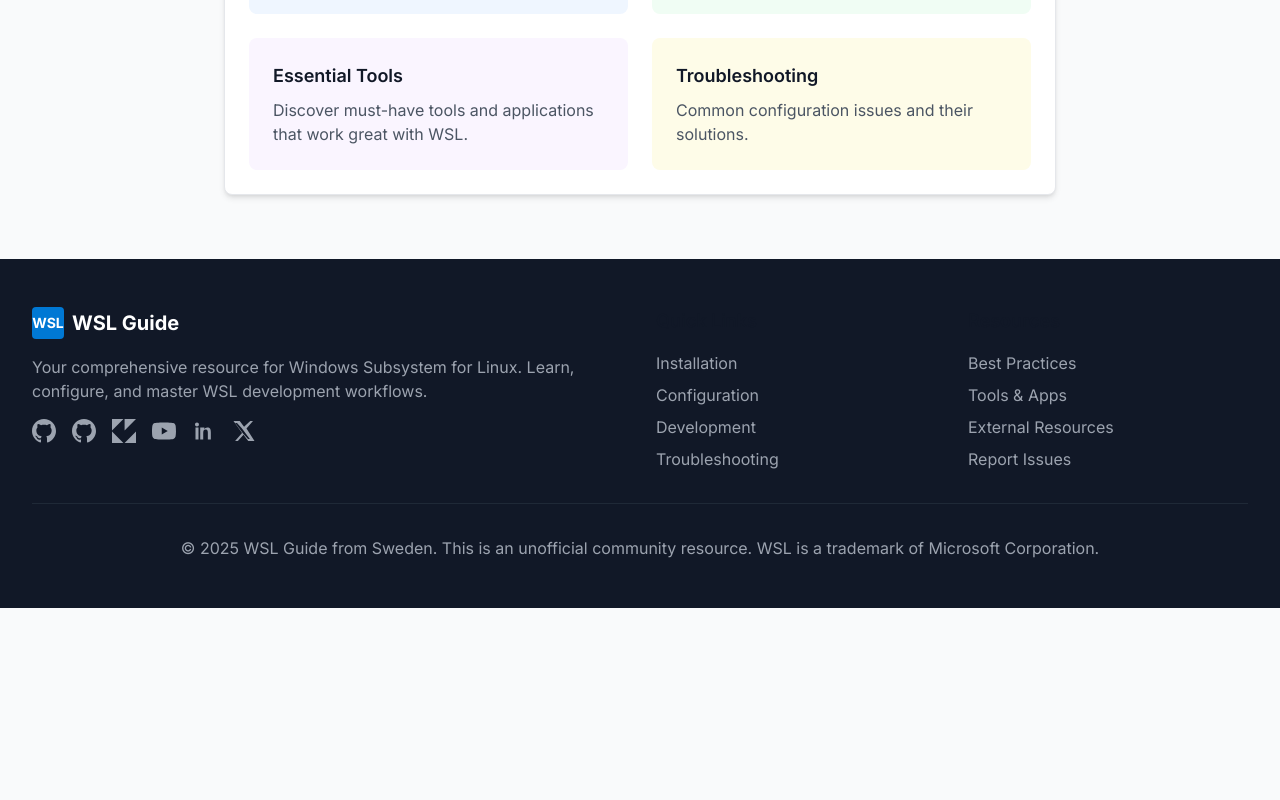
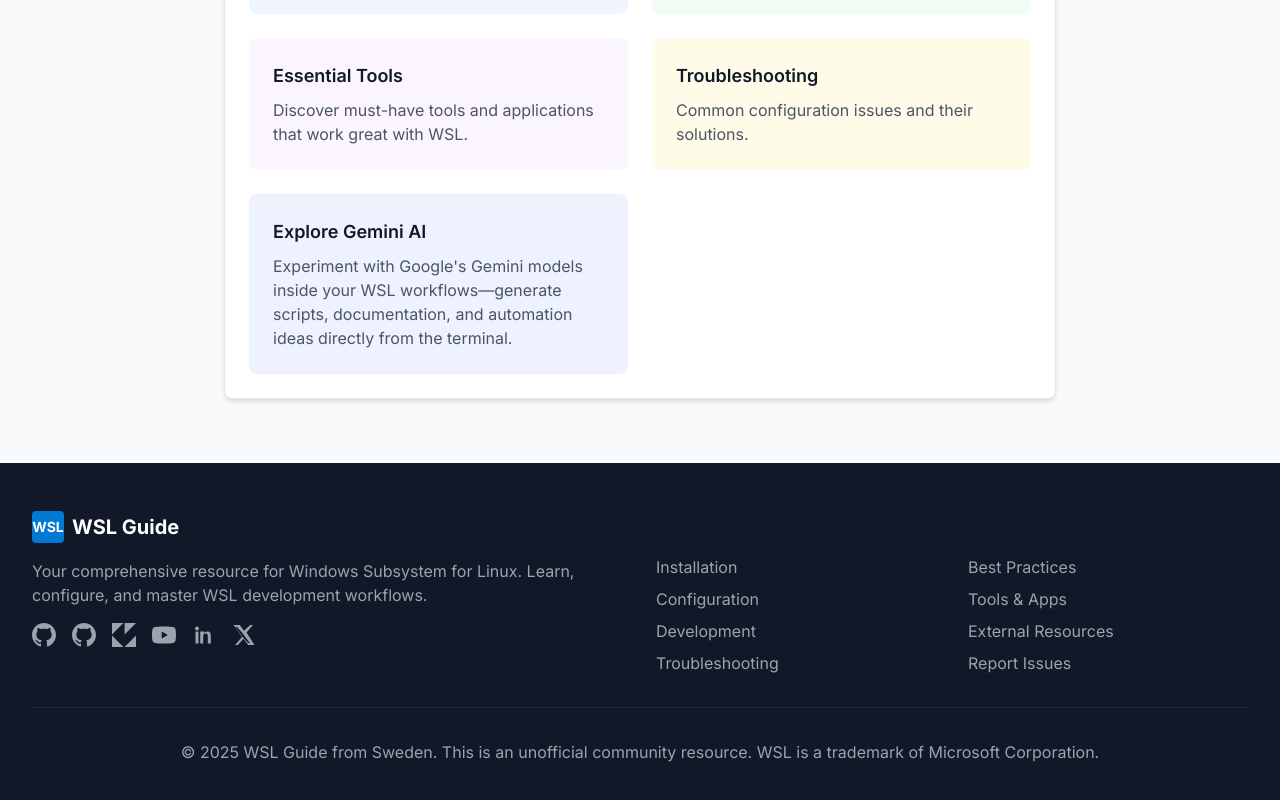
Before and after one commit to vinberg88/vinberg88.github.io, a Next.js app: page /configuration in a window 1280 px wide. Shown: the part 4586-5386 px from the top of the page. Before the commit the page ends 5194 px from the top, so only its background shows below. Built offline with nearby package versions, Linux system fonts and the light colour scheme.

Commit message:
Fix mail script and enhance configuration page

```diff
--- a/package.json
+++ b/package.json
@@ -1 +1 @@
-{"name":"wsl-guide-nextjs","version":"0.1.0","private":true,"scripts":{"dev":"next dev","build":"next build","start":"next start","lint":"next lint"},"dependencies":{"@tailwindcss/typography":"^0.5.19","@types/nodemailer":"^7.0.2","autoprefixer":"^10.4.21","next":"15.5.7","nodemailer":"^7.0.11","react":"^18","react-dom":"^18"},"devDependencies":{"@types/node":"^20","@types/react":"^18","@types/react-dom":"^18","eslint":"^8","eslint-config-next":"15.5.4","postcss":"^8.5.6","tailwindcss":"^3.4.1","typescript":"^5"},"overrides":{"glob":"10.5.0"}}
+{"name":"wsl-guide-nextjs","version":"0.1.0","private":true,"scripts":{"dev":"next dev","build":"next build","start":"next start","lint":"next lint"},"dependencies":{"@tailwindcss/typography":"^0.5.19","@types/nodemailer":"^7.0.2","autoprefixer":"^10.4.21","dotenv":"^16.4.5","next":"15.5.7","nodemailer":"^7.0.11","react":"^18","react-dom":"^18"},"devDependencies":{"@types/node":"^20","@types/react":"^18","@types/react-dom":"^18","eslint":"^8","eslint-config-next":"15.5.4","postcss":"^8.5.6","tailwindcss":"^3.4.1","typescript":"^5"},"overrides":{"glob":"10.5.0"}}
--- a/src/app/configuration/page.tsx
+++ b/src/app/configuration/page.tsx
@@ -174,7 +174,7 @@ export default function ConfigurationPage() {
 
               <div>
                 <h3 className="text-xl font-semibold text-gray-900 dark:text-gray-100 mb-4">Disk Space Management</h3>
-                <p className="text-gray-700 mb-4">
+                <p className="text-gray-700 dark:text-gray-300 mb-4">
                   WSL disk images can grow large over time. Here's how to compact them:
                 </p>
 
@@ -369,6 +369,19 @@ export default function ConfigurationPage() {
                 <h3 className="text-lg font-semibold text-gray-900 dark:text-gray-100 mb-2">Troubleshooting</h3>
                 <p className="text-gray-600 dark:text-gray-300">Common configuration issues and their solutions.</p>
               </Link>
+
+              <a
+                href="https://gemini.google.com"
+                target="_blank"
+                rel="noopener noreferrer"
+                className="block p-6 bg-indigo-50 rounded-lg hover:bg-indigo-100 transition-colors"
+              >
+                <h3 className="text-lg font-semibold text-gray-900 mb-2">Explore Gemini AI</h3>
+                <p className="text-gray-600">
+                  Experiment with Google's Gemini models inside your WSL workflows—generate scripts, documentation, and
+                  automation ideas directly from the terminal.
+                </p>
+              </a>
             </div>
           </div>
         </div>
--- a/src/components/Hero.tsx
+++ b/src/components/Hero.tsx
@@ -23,23 +23,22 @@ export default function Hero() {
             <Image
               src="https://lh3.googleusercontent.com/a/ACg8ocIsVLpogTErfcIeG65iS3MKzgtHCIuaxuo2Te9BmkBYPVci96qs=s288-c-no"
               alt="Portrait of Mattias Vinberg"
-              width={144}
-              height={144}
+              width={160}
+              height={160}
               className="rounded-full shadow-lg"
               priority
               unoptimized
             />
           </div>
-          <div className="mt-8 text-blue-50">
+          <p className="mt-8 text-lg text-blue-50 max-w-2xl mx-auto">
             Your guide to WSL – from installation to advanced development workflows. Learn how to seamlessly integrate
             Linux tools with Windows development.
-          </div>
+          </p>
           <div className="mt-8 flex justify-center">
             <SocialLinks appearance="light" variant="minimal" />
           </div>
         </div>
-        {/* Moved closing div above to fix JSX structure */}
-        <div className="flex flex-col sm:flex-row gap-4 justify-center mt-10">
+        <div className="flex flex-col sm:flex-row gap-4 justify-center mt-12">
           <Link
             href="/installation"
             className="bg-white text-wsl-blue px-8 py-4 rounded-lg font-semibold hover:bg-gray-100 transition-colors duration-200 text-lg"
```
Also changed, not shown: 1 other file (tests, documents, lock files or other folders).
